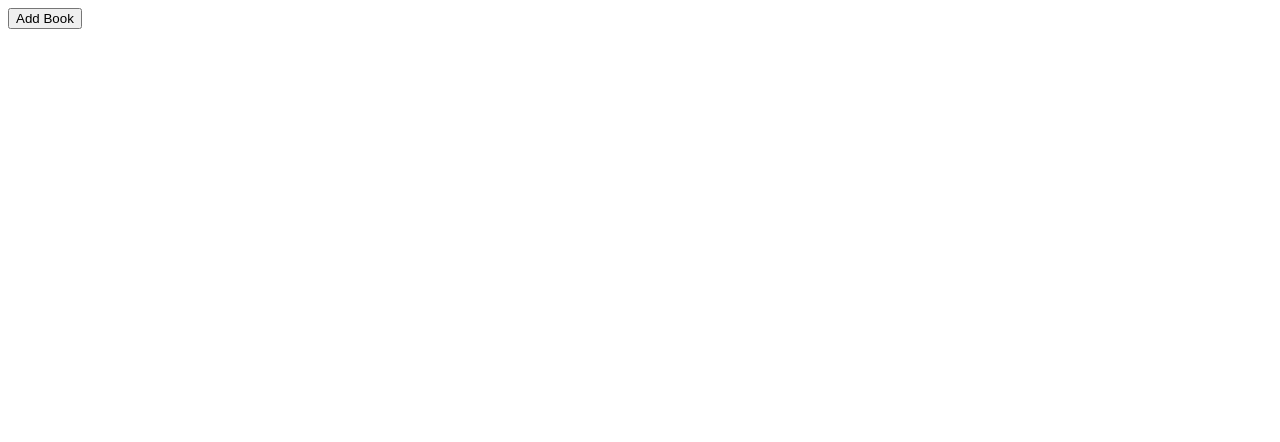
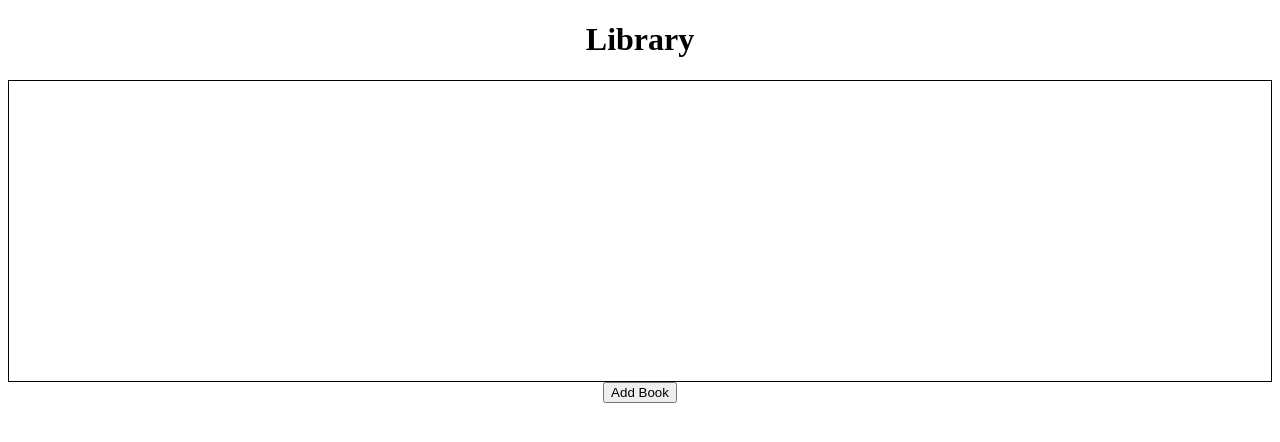
Before and after one commit to EricCui2005/library, a plain HTML site: page index.html in a window 1280 px wide. Drawn offline with Linux system fonts and the light colour scheme.

Commit message:
Minimal UI

```diff
--- a/index.html
+++ b/index.html
@@ -8,6 +8,7 @@
     <title>Library</title>
 </head>
 <body>
+    <h1>Library</h1>
     <dialog id="add-dialog">
         <form id="add-book" action="/submit-data" method="post">
 
@@ -26,9 +27,9 @@
         </form>
         <button id="close-dialog">Close</button>
     </dialog>
-    <button id="show-dialog">Add Book</button>
 
     <!-- div to contain the books -->
     <div id="library"></div>
+    <button id="show-dialog">Add Book</button>
 </body>
 </html>
--- a/style.css
+++ b/style.css
@@ -2,6 +2,9 @@
     border: solid black 1px;
 } */
 
+body {
+    text-align: center;;
+}
 #book-card {
     border: solid black 1px;
     height: 200px;
@@ -10,6 +13,7 @@
 }
 
 #library {
+    border: solid black 1px;
     height: 300px;
     display: flex;
     justify-content: center;
```
